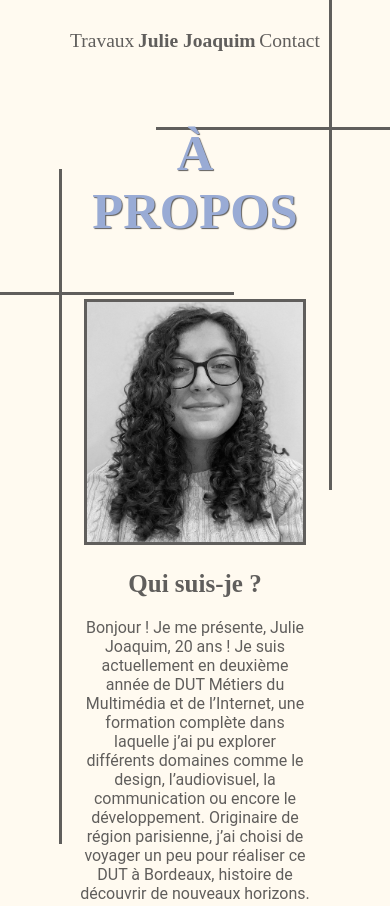
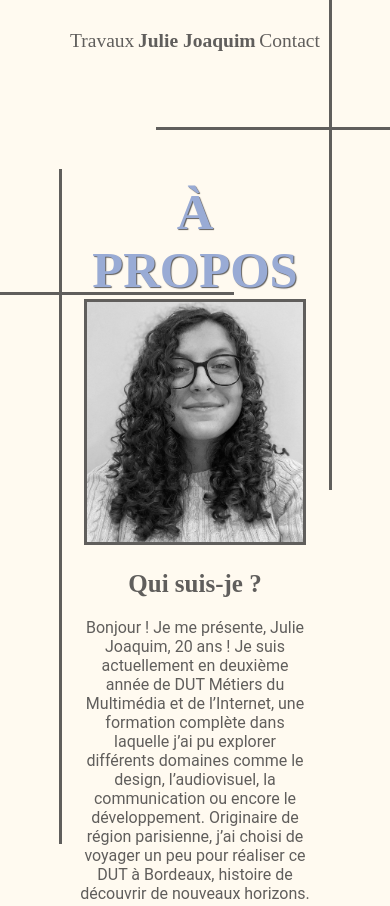
Before and after one commit to Juliejqm/PortfolioJJ, a plain HTML site: page apropos.html in a window 390 px wide. Shown: the top 906 px of the page. Drawn offline with Linux system fonts and the light colour scheme; a web font is replaced by a local one.

Commit message:
test marge h1 responsive

```diff
--- a/styleapropos.css
+++ b/styleapropos.css
@@ -31,7 +31,7 @@ body {
 }
 
 @media (max-width: 960px) {
-h1 { margin-top: 8.5vh;}
+h1 { margin-top: 15.5vh;}
 #header {height: 14vh;}
 #content-about {
     margin-top: 20vh;
```
